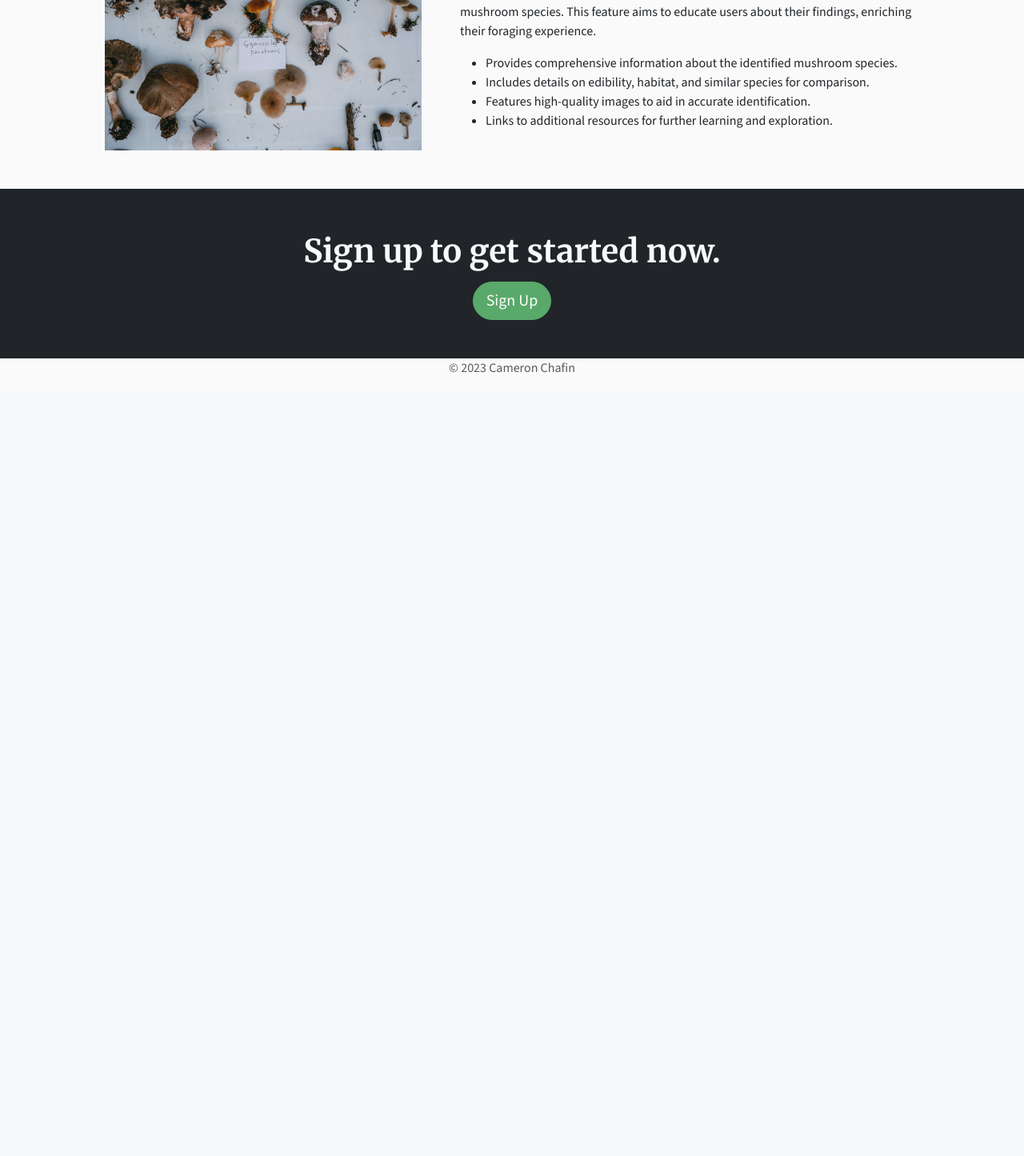
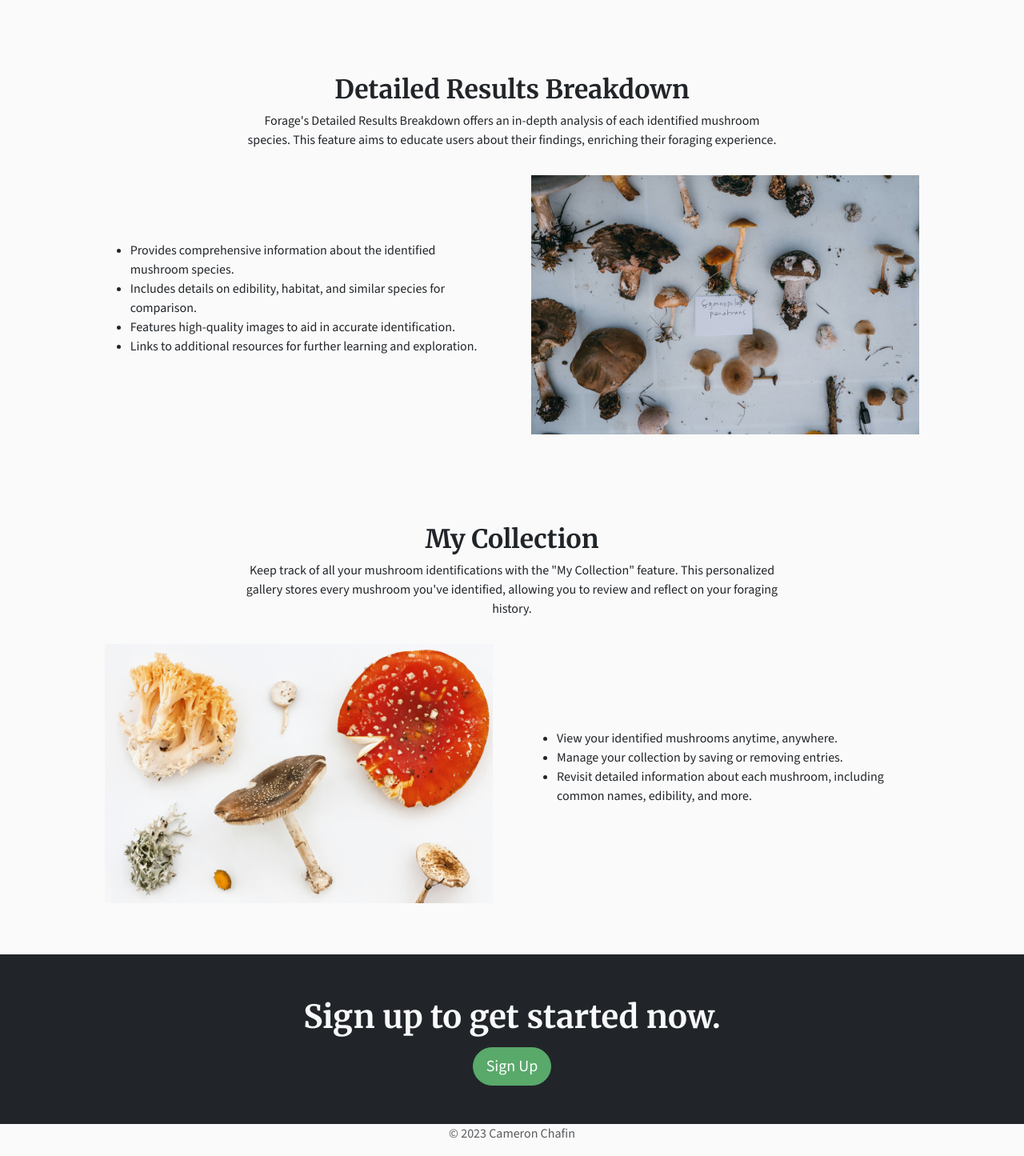
Before and after one commit to cameronchafin/Forage, a Flask app: page / in a window 1280 px wide. Shown: the part 1580-3025 px from the top of the page at 80% size. Before the commit the page ends 2046 px from the top, so only its background shows below. Run offline with Flask 3, Linux system fonts and the light colour scheme; some libraries are stand-ins or nearby versions.

Commit message:
Homepage Features
Restructured features section on homepage and added feature description for my collection page.

```diff
--- a/templates/index.html
+++ b/templates/index.html
@@ -33,8 +33,7 @@ style="background-image: url({{ url_for('static', filename='img/bg/bg-home.jpg')
             <div class="col-lg-4 feature-box text-center my-5">
                 <i class="fa-solid fa-microscope fa-3x feature-icon"></i>
                 <h2>Identification</h2>
-                <p class="subheading">Quickly identify mushrooms by uploading a picture. Our advanced AI will do the heavy
-                    lifting for you, providing results in seconds.</p>
+                <p class="subheading">Quickly identify mushrooms by uploading a picture. Our AI will do the work for you, providing results in seconds.</p>
             </div>
             <div class="col-lg-4 feature-box text-center my-5">
                 <i class="fa-solid fa-utensils fa-3x feature-icon"></i>
@@ -54,14 +53,30 @@ style="background-image: url({{ url_for('static', filename='img/bg/bg-home.jpg')
 <!-- Features -->
 <div id="features">
     <h4 class="text-center">Features</h4>
-    <div class="container col-xl-10 col-xxl-8 px-4">
-        <div class="row align-items-center g-lg-5 py-5">
-            <!-- Text Column -->
-            <div class="col-lg-7 text-center text-lg-start">
+</div>
+
+<div class="container col-xl-10 col-xxl-8 px-4 py-5">
+    <!-- Heading and Description -->
+    <div class="row justify-content-center">
+        <div class="col-md-8 text-center">
             <h2>Photo Identification</h2>
-                <p>Forage's photo identification allows users to quickly and accurately identify various mushroom
+            <p>
+                Forage's photo identification allows users to quickly and accurately identify various mushroom
                 species from photos. This innovative feature uses advanced image recognition technology to analyze
-                    mushroom characteristics.</p>
+                mushroom characteristics.
+            </p>
+        </div>
+    </div>
+
+    <!-- Image and Bullet Points Row -->
+    <div class="row align-items-center g-lg-5 py-3">
+        <!-- Image Column -->
+        <div class="col-md-6 text-center">
+            <img src="{{ url_for('static', filename='img/brown-mushroom.jpg') }}" alt="Photo Identification Feature" class="img-fluid">
+        </div>
+
+        <!-- Bullet Points Column -->
+        <div class="col-md-6">
             <ul>
                 <li>Upload photos of mushrooms and receive instant species identification.</li>
                 <li>Utilizes advanced AI algorithms for accurate results.</li>
@@ -69,24 +84,25 @@ style="background-image: url({{ url_for('static', filename='img/bg/bg-home.jpg')
                 <li>Contributes to a growing database of mushroom images and information.</li>
             </ul>
         </div>
-            <!-- Image Column -->
-            <div class="col-lg-5 text-center">
-                <img src="{{ url_for('static', filename='img/brown-mushroom.jpg') }}" alt="Photo Identification Feature" class="img-fluid">
-            </div>
-        </div>
     </div>
 </div>
 
-<div class="container col-xl-10 col-xxl-8 px-4">
-    <div class="row align-items-center g-lg-5 py-5">
-        <!-- Image Column -->
-        <div class="col-lg-5 text-center">
-            <img src="{{ url_for('static', filename='img/tagged-mushroom.jpg') }}" alt="Detailed Results Breakdown" class="img-fluid">
+
+<div class="container col-xl-10 col-xxl-8 px-4 py-5">
+    <!-- Heading and Description -->
+    <div class="row justify-content-center">
+        <div class="col-md-8 text-center">
+            <h2>Detailed Results Breakdown</h2>
+            <p>
+                Forage's Detailed Results Breakdown offers an in-depth analysis of each identified mushroom species. This feature aims to educate users about their findings, enriching their foraging experience.
+            </p>
         </div>
-        <!-- Text Column -->
-        <div class="col-lg-7 text-center text-lg-start">
-            <h2>Detailed Results Breakdown</h2>
-            <p>Forage's Detailed Results Breakdown offers an in-depth analysis of each identified mushroom species. This feature aims to educate users about their findings, enriching their foraging experience.</p>
+    </div>
+
+    <!-- Image and Bullet Points Row -->
+    <div class="row align-items-center g-lg-5 py-3">
+        <!-- Bullet Points Column -->
+        <div class="col-md-6">
             <ul>
                 <li>Provides comprehensive information about the identified mushroom species.</li>
                 <li>Includes details on edibility, habitat, and similar species for comparison.</li>
@@ -94,8 +110,45 @@ style="background-image: url({{ url_for('static', filename='img/bg/bg-home.jpg')
                 <li>Links to additional resources for further learning and exploration.</li>
             </ul>
         </div>
+
+        <!-- Image Column -->
+        <div class="col-md-6 text-center">
+            <img src="{{ url_for('static', filename='img/tagged-mushroom.jpg') }}" alt="Detailed Results Breakdown" class="img-fluid">
         </div>
     </div>
+</div>
+
+<div class="container col-xl-10 col-xxl-8 px-4 py-5">
+    <!-- Heading and Description-->
+    <div class="row justify-content-center">
+        <div class="col-md-8 text-center">
+            <h2>My Collection</h2>
+            <p>
+                Keep track of all your mushroom identifications with the "My Collection" feature.
+                This personalized gallery stores every mushroom you've identified, allowing you to review and reflect on your foraging history.
+            </p>
+        </div>
+    </div>
+
+    <!-- Image and Bullet Points Row -->
+    <div class="row align-items-center g-lg-5 py-3">
+        <!-- Image Column -->
+        <div class="col-md-6 text-center">
+            <img src="{{ url_for('static', filename='img/collection.jpg') }}" alt="My Collection Feature" class="img-fluid">
+        </div>
+
+        <!-- Bullet Points Column -->
+        <div class="col-md-6">
+            <ul>
+                <li>View your identified mushrooms anytime, anywhere.</li>
+                <li>Manage your collection by saving or removing entries.</li>
+                <li>Revisit detailed information about each mushroom, including common names, edibility, and more.</li>
+            </ul>
+        </div>
+    </div>
+</div>
+
+
 
 <!-- Call to action -->
 <div class="dark container-fluid bg-dark text-light p-5">
```
Also changed, not shown: static/img/collection.jpg (added). Lines whose indentation alone changed are shown as unchanged.
